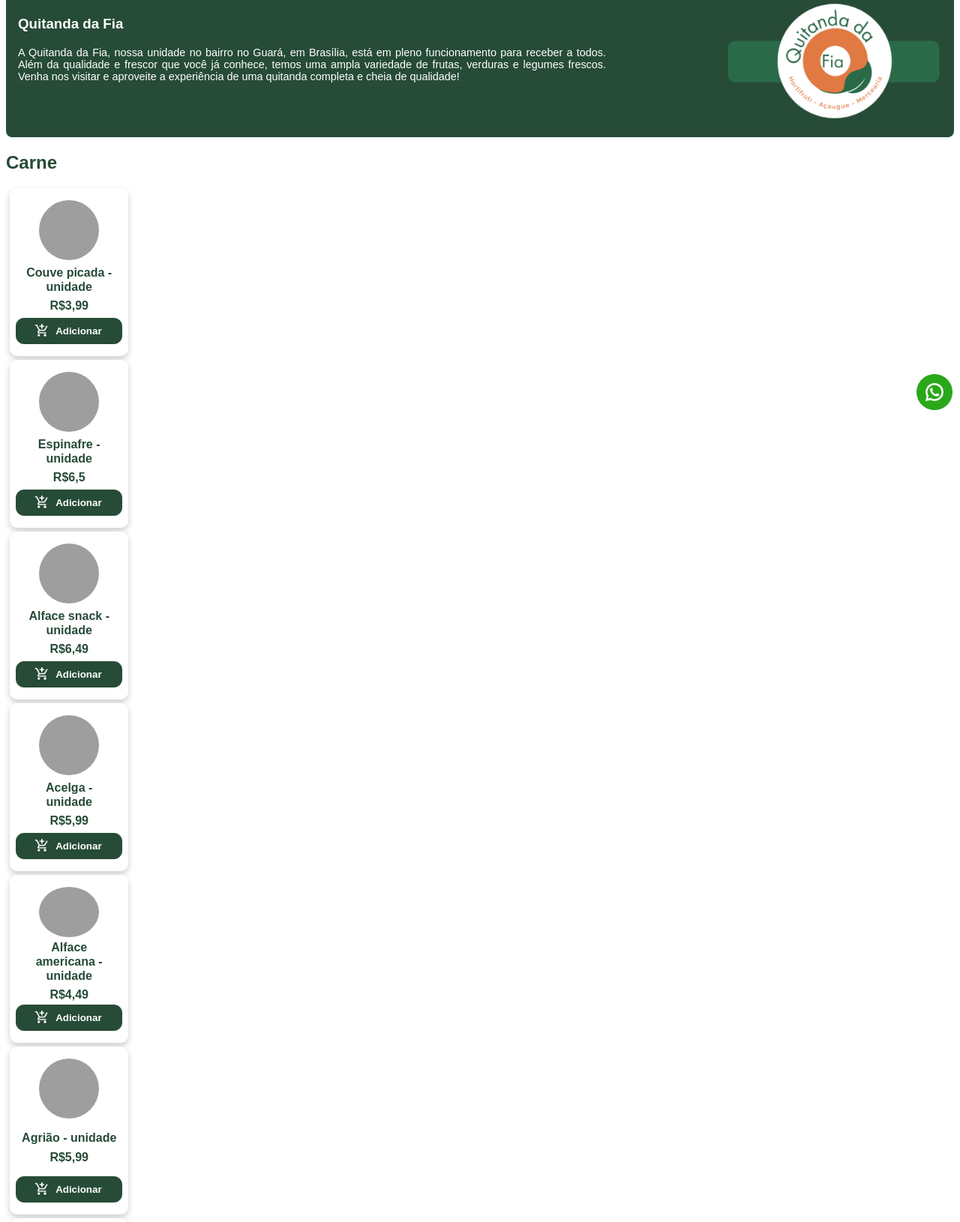
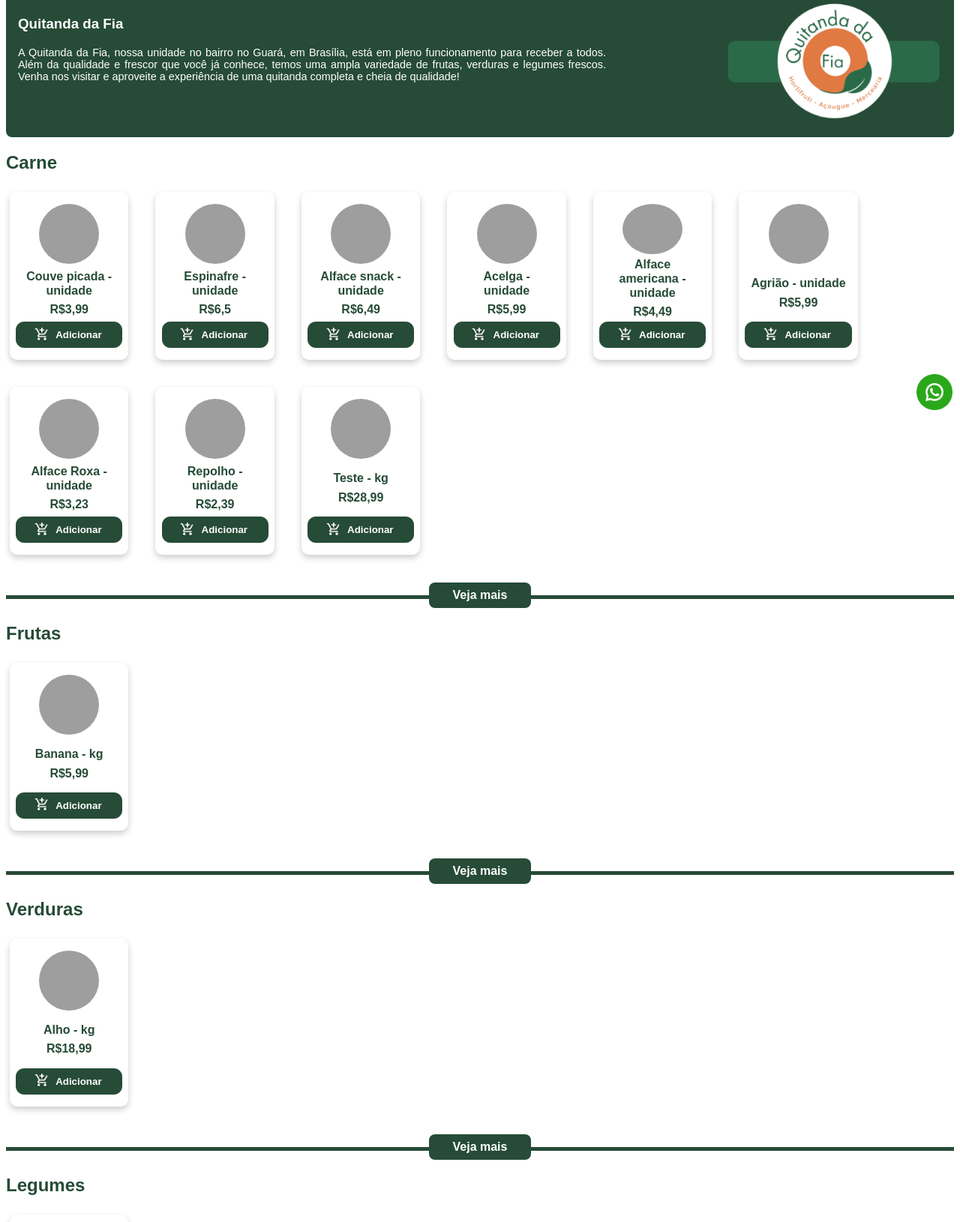
Before and after one commit to ana-luisa-caixeta/pi3_quitanda_da_fia, a Django app: page / in a window 1280 px wide. Shown: the part 237-1867 px from the top of the page at 75% size. Run offline with Django 5.2, Linux system fonts and the light colour scheme; data comes from the database, SQL or seed files in the repository; both versions use the stored data as it was after the commit; some web fonts are replaced; grey boxes are pictures that could not be loaded.

Commit message:
Correção exibição dos produtos na busca e tela inicial

```diff
--- a/base/static/css/style_base.css
+++ b/base/static/css/style_base.css
@@ -445,11 +445,12 @@
     margin-top: 0.3em;
 }
 
-#order_products {
+#order_products, #product_list {
     display: flex;
     flex-wrap: wrap;
-    gap: 1em;
+    gap: 1.63em;
     margin-bottom: 1.5em;
+    justify-content: justify;
 }
 
 #home_page {
--- a/base/templates/base/home.html
+++ b/base/templates/base/home.html
@@ -22,12 +22,13 @@
     <div id="category_products">
         <!-- Organize the section by categories -->
         {% for category in categories%}
-            <div id="{{ category.name|lower|slugify }}" id="division-by-category">
+            <div id="{{ category.name|lower|slugify }}" class="division-by-category">
                 <h2>{{ category.name }}</h2>
 
                 <!-- Product card construction-->
+                <div id="product_list">
                     {% for product in products %}
-                    {% if product.category == category %}
+                        {% if product.category.id == category.id %}
                             <div id="product_card">
                                 <img src="{{ product.image }}" :alt="Nome do produto"/>
 
@@ -48,6 +49,7 @@
                             </div>
                         {% endif %}
                     {% endfor %}
+                </div>
 
                 <!-- This button is responsible for limiting how many products the user can see -->
                 <div id="division_of_categories">
@@ -57,7 +59,5 @@
                 </div>
             </div>
         {% endfor %}
-
-        <!-- Modal para exibir detalhes do produto -->
     </div>
 {% endblock %}
--- a/base/views.py
+++ b/base/views.py
@@ -6,13 +6,13 @@
 from django.contrib.auth import login, authenticate
 from django.utils import timezone
 from .models import Category, Product, ShoppingCart, CartItem, OrderInformation
-import urllib.parse
 
 # Create your views here.
 categories = Category.objects.all()
 products = Product.objects.all()
 
 def home(request):
+    products = Product.objects.all()
     return render(request, "base/home.html", {'products': products})
 
 
```
Also changed, not shown: base/templates/base/search.html (+4 -4 lines), db.sqlite3. Lines whose indentation alone changed are shown as unchanged.
